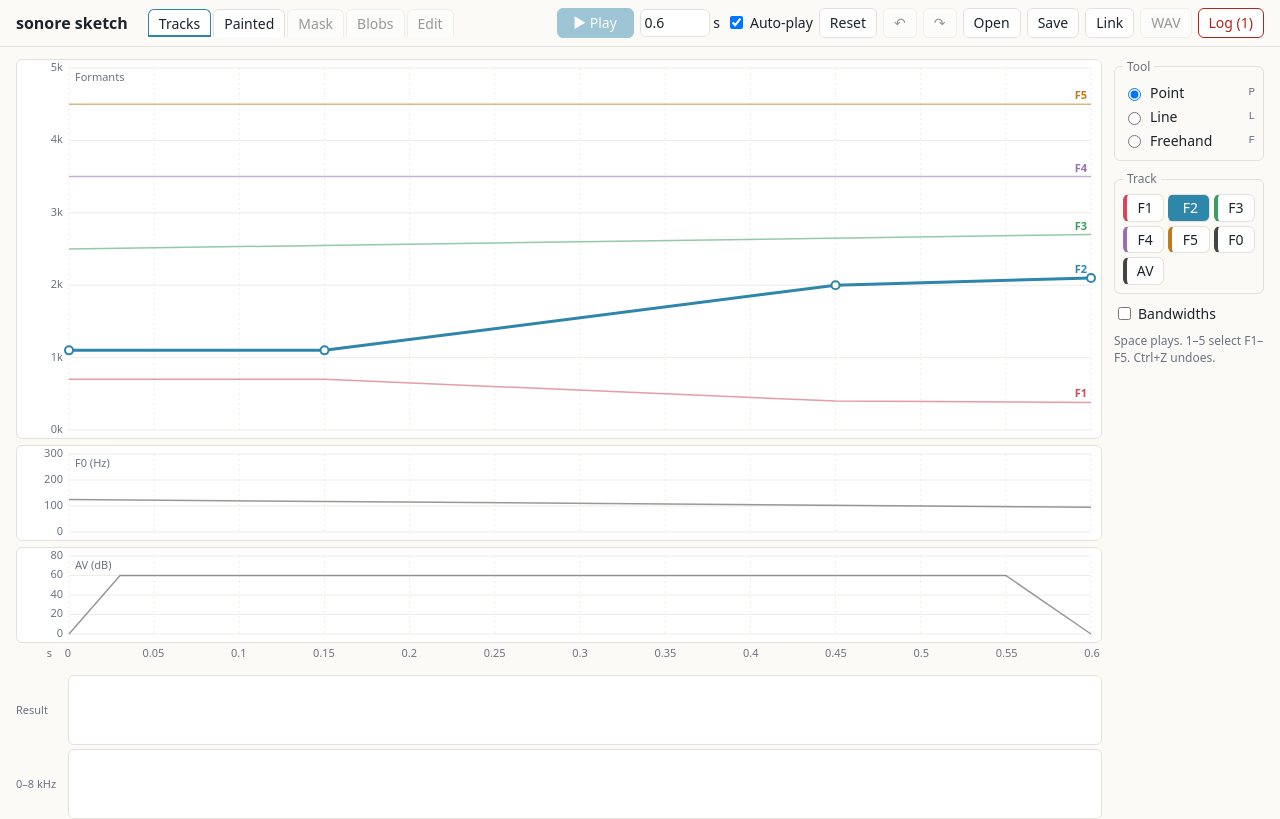
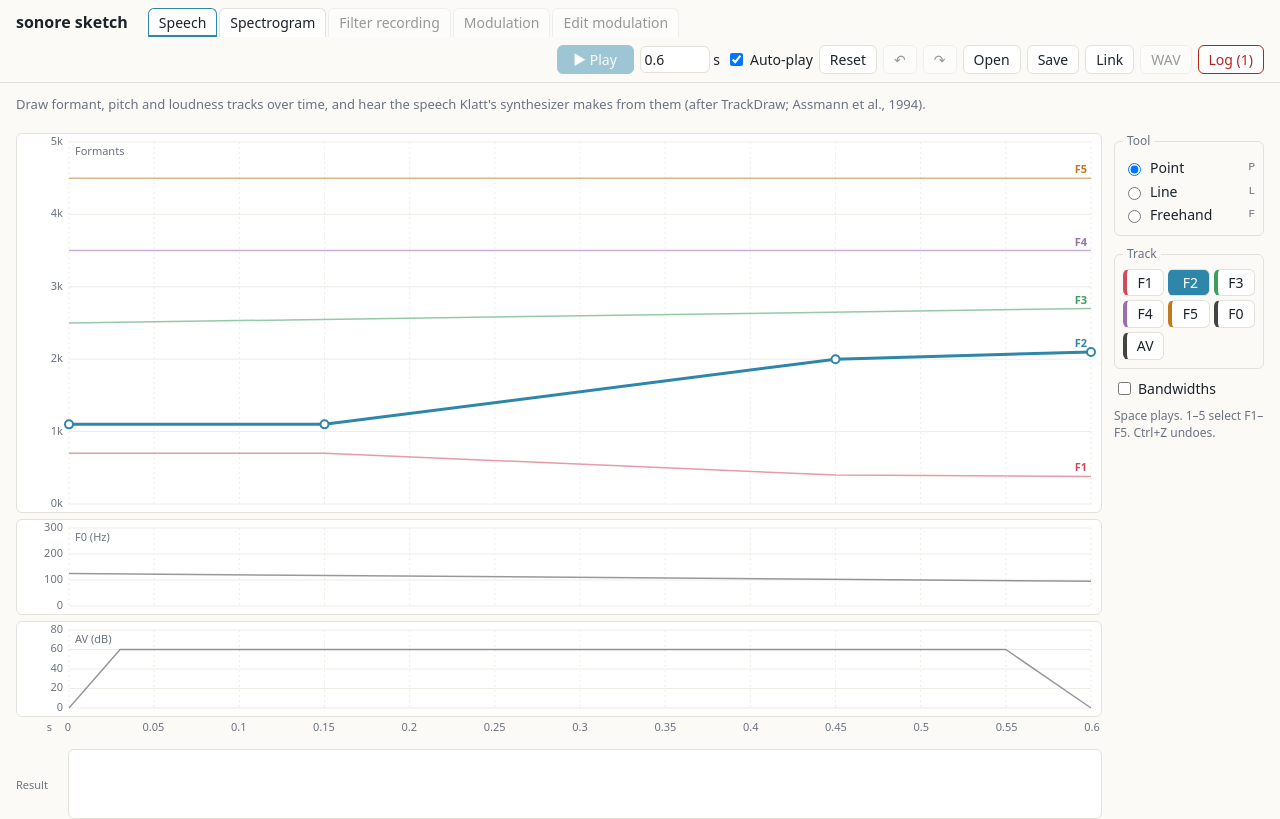
Before and after one commit to choyun1/TrackDraw, a website: page index.html in a window 1280 px wide. Shown: the top 819 px of the page. Drawn offline with Linux system fonts and the light colour scheme; no server answers.

Commit message:
Name the tabs for what they do, with a caption
Tracks, Painted, Mask, Blobs and Edit become Speech, Spectrogram, Filter
recording, Modulation and Edit modulation, and a line under the tab bar
says what the open tab does. Saved files and links are unchanged: the
document keeps the tabs' internal names.

Co-Authored-By: Claude Opus 5.5 (1M context) <noreply@anthropic.com>
Claude-Session: https://claude.ai/code/session_01PaN9YSTPkFguWaukg8j6cC

```diff
--- a/app/main.js
+++ b/app/main.js
@@ -104,6 +104,7 @@ function showTab() {
     button.setAttribute("aria-selected", String(active));
   }
   for (const id of Object.keys(tabs)) $(`tab-${id}`).hidden = id !== tab.id;
+  $("tab-caption").textContent = tabButtons.find((b) => b.dataset.tab === tab.id)?.dataset.caption ?? "";
 }
 
 function switchTab(id) {
--- a/app/style.css
+++ b/app/style.css
@@ -57,6 +57,7 @@ kbd { font-size: 11px; color: var(--muted); }
   border-bottom: 1px solid var(--line);
 }
 .bar h1 { font-size: 16px; margin: 0; font-weight: 600; }
+.tab-caption { color: var(--muted); font-size: 13px; margin: 0 0 8px; }
 .tabs { display: flex; gap: 2px; }
 .tabs button { border-radius: 6px 6px 0 0; border-bottom: none; }
 .tabs button.active { border-color: var(--accent); box-shadow: inset 0 -2px var(--accent); }
--- a/index.html
+++ b/index.html
@@ -13,11 +13,15 @@
   <header class="bar">
     <h1>sonore sketch</h1>
     <nav class="tabs" role="tablist">
-      <button role="tab" class="active" aria-selected="true" data-tab="tracks" title="Formant, F0 and amplitude tracks, synthesized by Klatt's synthesizer (TrackDraw; Assmann et al., 1994)">Tracks</button>
-      <button role="tab" aria-selected="false" data-tab="painted" title="Level painted on time × log-frequency, heard through sonore's ripple_sound">Painted</button>
-      <button role="tab" disabled title="Not built yet: a mask painted over a recording's spectrogram">Mask</button>
-      <button role="tab" disabled title="Not built yet: needs sonore 0.5 (ModulationSpectrum.from_blobs)">Blobs</button>
-      <button role="tab" disabled title="Not built yet: needs sonore 0.5 (ModulationSpectrum.with_gain)">Edit</button>
+      <button role="tab" class="active" aria-selected="true" data-tab="tracks"
+        data-caption="Draw formant, pitch and loudness tracks over time, and hear the speech Klatt's synthesizer makes from them (after TrackDraw; Assmann et al., 1994)."
+        title="Formant, F0 and amplitude tracks, synthesized by Klatt's synthesizer">Speech</button>
+      <button role="tab" aria-selected="false" data-tab="painted"
+        data-caption="Paint loudness over time and frequency, and hear a sound whose spectrogram is your painting."
+        title="Level painted on time × log-frequency, heard through sonore's ripple_sound">Spectrogram</button>
+      <button role="tab" disabled title="Not built yet: erase parts of a recording's spectrogram and hear what is left">Filter recording</button>
+      <button role="tab" disabled title="Not built yet: place blobs of temporal and spectral modulation and hear them">Modulation</button>
+      <button role="tab" disabled title="Not built yet: repaint a recording's modulation spectrum">Edit modulation</button>
     </nav>
     <div class="controls">
       <button type="button" id="play" class="primary" title="Play or stop (Space)" disabled>▶ Play</button>
@@ -37,6 +41,7 @@
     </div>
   </header>
   <main>
+    <p class="tab-caption" id="tab-caption"></p>
     <section class="tab-body" id="tab-tracks"></section>
     <section class="tab-body" id="tab-painted" hidden></section>
     <section class="result">
```
Also changed, not shown: README.md.
